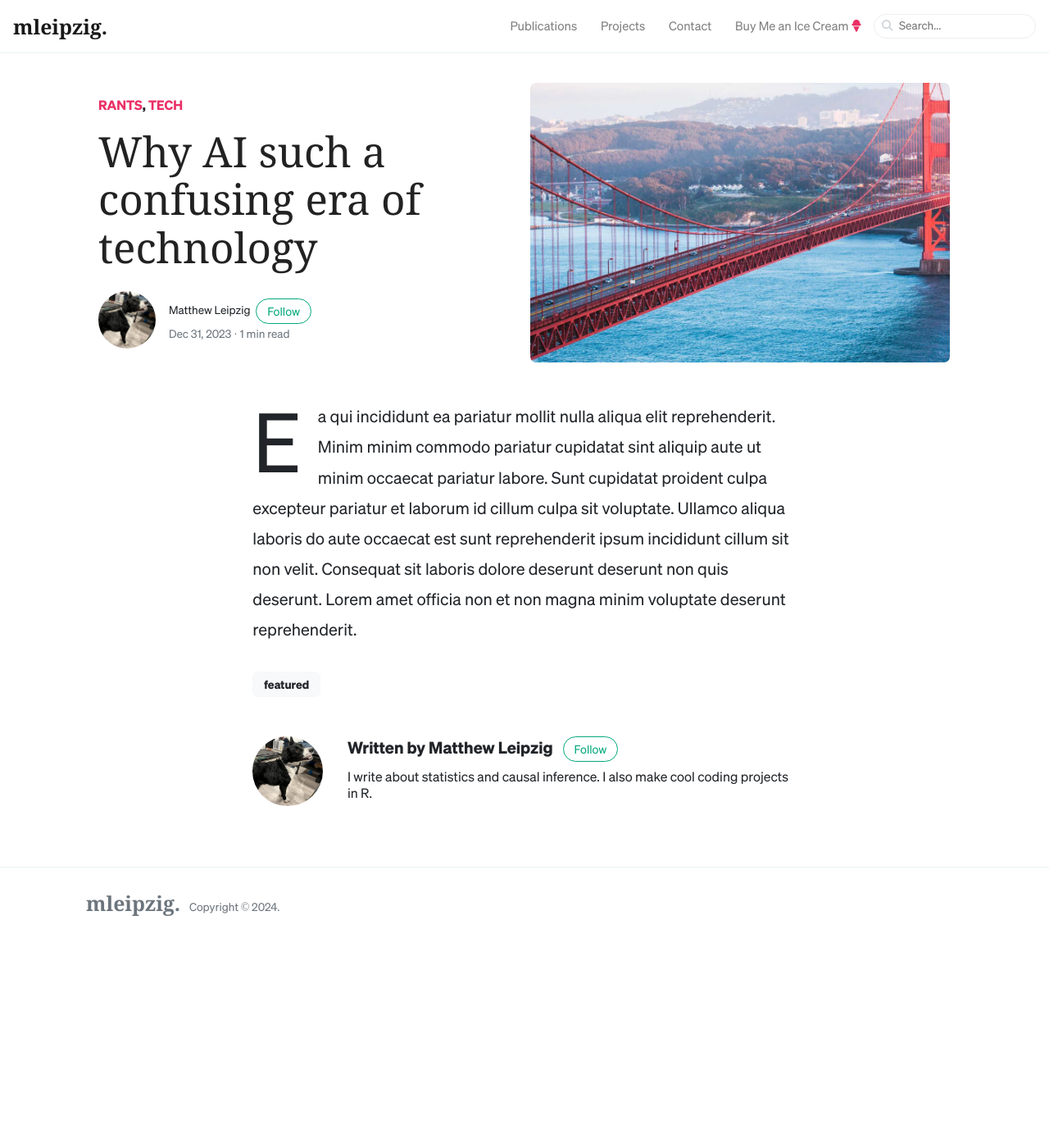
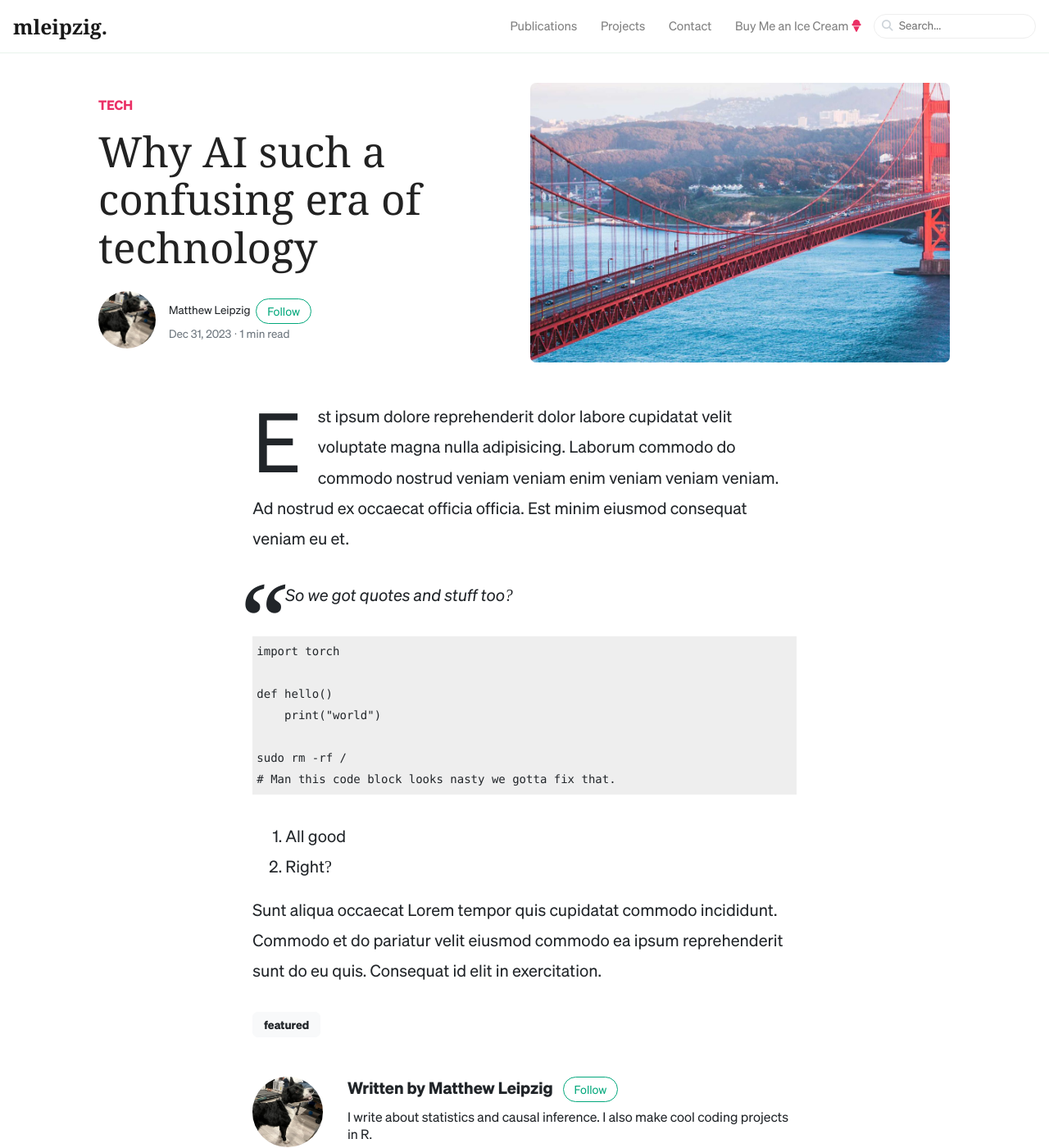
Before and after one commit to mleipzig/mleipzig.github.io, a Jekyll site: the page built from _posts/2023-12-31-third-post.md, in a window 1280 px wide and 1400 px high. Shown: the whole window at 82% size. Built offline with Jekyll 4.4.1, drawn with Linux system fonts in a browser that asks for light colours; nearby versions of some CDN libraries.

Commit message:
misc changes

````diff
--- a/_pages/tags.html
+++ b/_pages/tags.html
@@ -4,7 +4,7 @@ layout: default
 permalink: "/tags"
 ---
 
-<div class="container">
+<div class="container mt-4">
     <div class="row justify-content-center">
         <div class="col-md-8">
         <h1 class="font-weight-bold title h6 text-uppercase mb-4">Tags</h1>
--- a/_posts/2023-12-31-third-post.md
+++ b/_posts/2023-12-31-third-post.md
@@ -1,8 +1,25 @@
 ---
 title: Why AI such a confusing era of technology
-categories: rants tech
+categories: tech
 tags: featured
 image: assets/images/4.jpg
 ---
 
-Ea qui incididunt ea pariatur mollit nulla aliqua elit reprehenderit. Minim minim commodo pariatur cupidatat sint aliquip aute ut minim occaecat pariatur labore. Sunt cupidatat proident culpa excepteur pariatur et laborum id cillum culpa sit voluptate. Ullamco aliqua laboris do aute occaecat est sunt reprehenderit ipsum incididunt cillum sit non velit. Consequat sit laboris dolore deserunt deserunt non quis deserunt. Lorem amet officia non et non magna minim voluptate deserunt reprehenderit.
+Est ipsum dolore reprehenderit dolor labore cupidatat velit voluptate magna nulla adipisicing. Laborum commodo do commodo nostrud veniam veniam enim veniam veniam veniam. Ad nostrud ex occaecat officia officia. Est minim eiusmod consequat veniam eu et.
+
+> So we got quotes and stuff too?
+
+```bash
+import torch
+
+def hello()
+    print("world")
+
+sudo rm -rf /
+# Man this code block looks nasty we gotta fix that.
+```
+
+1. All good
+2. Right?
+
+Sunt aliqua occaecat Lorem tempor quis cupidatat commodo incididunt. Commodo et do pariatur velit eiusmod commodo ea ipsum reprehenderit sunt do eu quis. Consequat id elit in exercitation.
````
Also changed, not shown: _posts/2023-12-29-first-post.md (+17 -0 lines), _posts/2023-12-30-second-post.md (+19 -2 lines).
